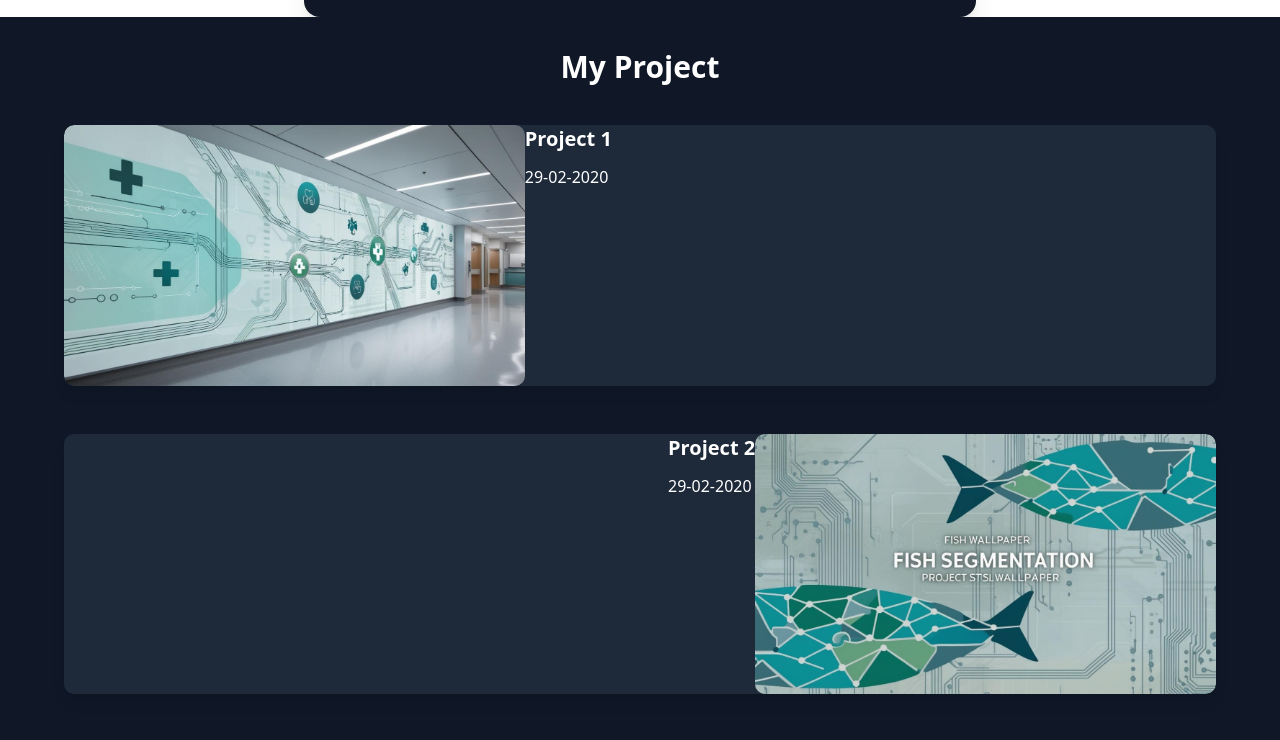
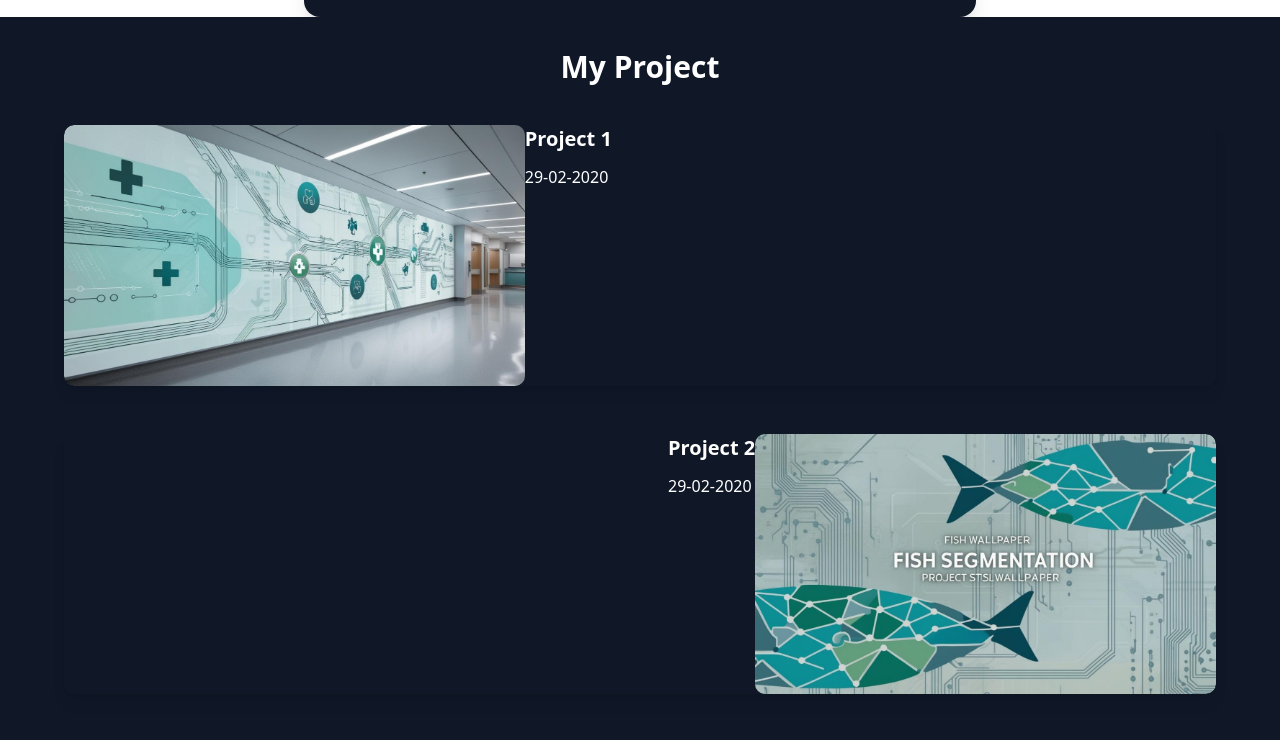
Before and after one commit to Mourya2044/Srijan25_SnapSyntax_ByteMe, a Next.js app: page /about in a window 1280 px wide. Shown: the part 916-1656 px from the top of the page. Built offline with nearby package versions, Linux system fonts and the light colour scheme.

Commit message:
Update MyProjects.jsx

```diff
--- a/src/components/MyProjects.jsx
+++ b/src/components/MyProjects.jsx
@@ -11,7 +11,7 @@ export default function MyProject() {
   return (
     <div className="min-h-screen bg-gray-900 p-8">
       <div className="max-w-6xl mx-auto">
-        <h1 className="text-white text-3xl font-bold mb-10 text-center">
+        <h1 className="text-white text-3xl font-bold mb-10 text-center ">
           My Project
         </h1>
 
@@ -24,7 +24,7 @@ export default function MyProject() {
                 key={project.id}
                 className={`flex ${isEven ? 'justify-end' : 'justify-start'}`}
               >
-                <div className=" bg-gray-800 rounded-lg shadow-lg overflow-hidden">
+                <div className=" bg-gray-900 rounded-lg shadow-lg overflow-hidden">
                   <div className={`flex ${isEven ? 'flex-row-reverse' : 'flex-row'}`}>
                     <div className="w-2/5">
                       <img
```
